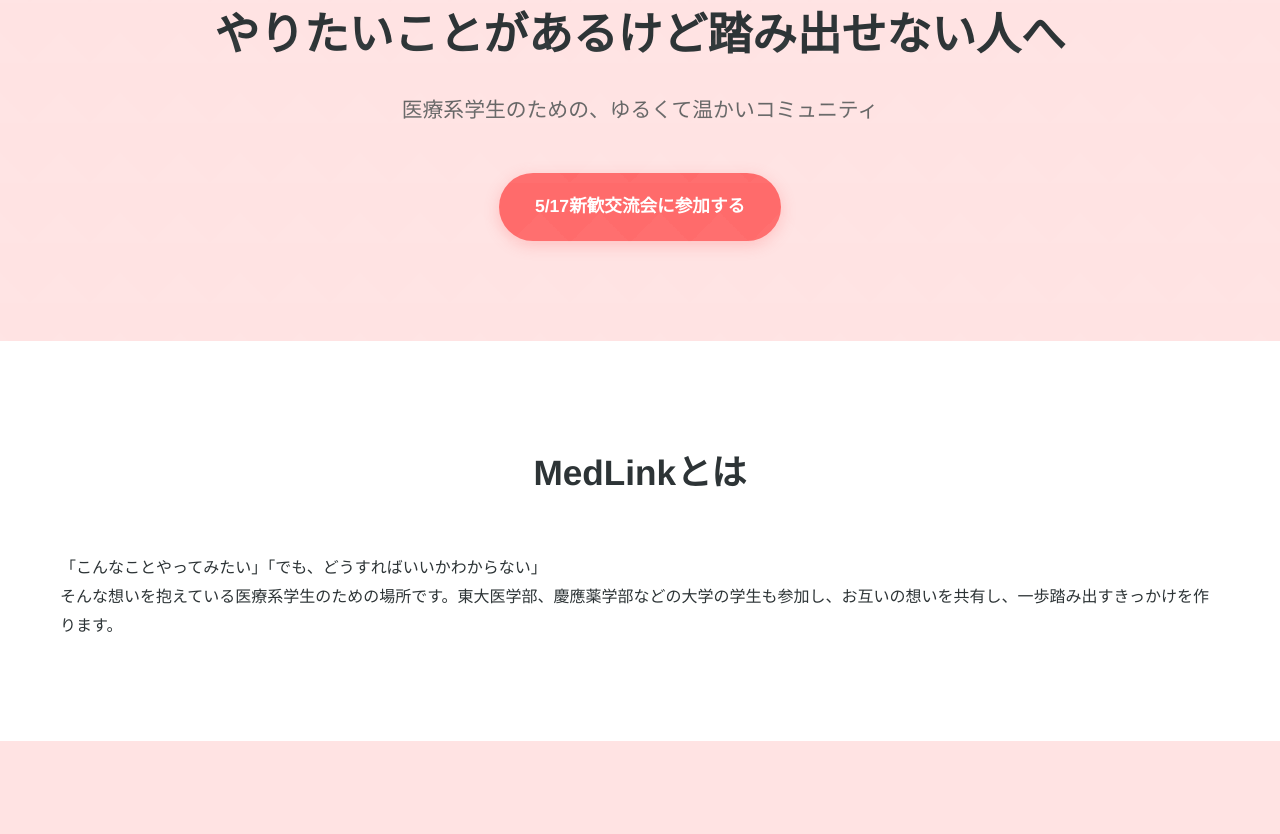
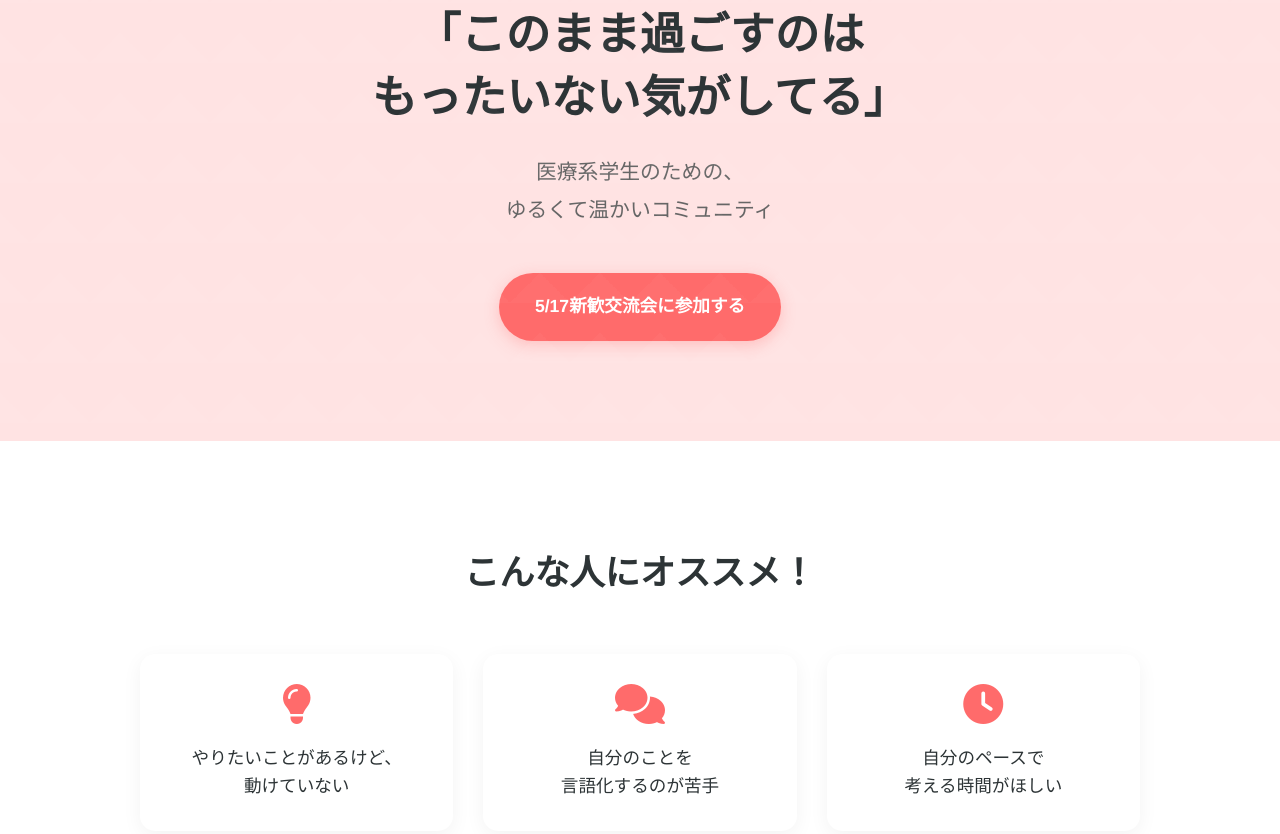
Before and after one commit to MedLink-project/MedLink-project.github.io, a plain HTML site: page index.html in a window 1280 px wide. Shown: the part 177-1011 px from the top of the page. Drawn offline with Linux system fonts and the light colour scheme.

Commit message:
Add files via upload

```diff
--- a/index.html
+++ b/index.html
@@ -20,17 +20,29 @@
 
     <section class="hero">
         <div class="container">
-            <h1>やりたいことがあるけど踏み出せない人へ</h1>
-            <p>医療系学生のための、ゆるくて温かいコミュニティ</p>
+            <h1>「このまま過ごすのは<br>もったいない気がしてる」</h1>
+            <p>医療系学生のための、<br>ゆるくて温かいコミュニティ</p>
             <a href="https://forms.gle/njTGTnRDqgRM3sAy8" class="cta-button">5/17新歓交流会に参加する</a>
         </div>
     </section>
 
     <section class="about">
         <div class="container">
-            <h2>MedLinkとは</h2>
-            <p>「こんなことやってみたい」「でも、どうすればいいかわからない」</p>
-            <p>そんな想いを抱えている医療系学生のための場所です。東大医学部、慶應薬学部などの大学の学生も参加し、お互いの想いを共有し、一歩踏み出すきっかけを作ります。</p>
+            <h2>こんな人にオススメ！</h2>
+            <div class="features">
+                <div class="feature">
+                    <i class="fas fa-lightbulb"></i>
+                    <p>やりたいことがあるけど、<br>動けていない</p>
+                </div>
+                <div class="feature">
+                    <i class="fas fa-comments"></i>
+                    <p>自分のことを<br>言語化するのが苦手</p>
+                </div>
+                <div class="feature">
+                    <i class="fas fa-clock"></i>
+                    <p>自分のペースで<br>考える時間がほしい</p>
+                </div>
+            </div>
         </div>
     </section>
 
@@ -43,7 +55,22 @@
                     <p><i class="fas fa-map-marker-alt"></i> 新宿</p>
                     <p><i class="fas fa-tag"></i> 参加費：無料</p>
                 </div>
+                <p class="event-description">初めての方大歓迎！むしろ初めての方こそ来てほしい！<br>あなたの新しい一歩を、ここで踏み出してみませんか？</p>
                 <a href="https://forms.gle/njTGTnRDqgRM3sAy8" class="cta-button">参加申し込み</a>
+            </div>
+        </div>
+    </section>
+
+    <section class="faq">
+        <div class="container">
+            <h2>よくある質問</h2>
+            <div class="faq-item">
+                <h3>他大学の学生でも参加できますか？</h3>
+                <p>もちろんです！むしろ、他大学の学生さんとの交流が、新しい視点や刺激を与えてくれるはずです。</p>
+            </div>
+            <div class="faq-item">
+                <h3>途中参加・途中退出は可能ですか？</h3>
+                <p>体調不良以外での途中参加・退出はご遠慮ください。次回の開催をお待ちしております。</p>
             </div>
         </div>
     </section>
@@ -51,7 +78,7 @@
     <footer>
         <div class="container">
             <div class="social-icons">
-                <a href="https://www.instagram.com/medlink2025?igsh=c3k0dTg4dThlamZh&utm_source=qr" class="social-icon"><i class="fab fa-instagram"></i></a>
+                <a href="#" class="social-icon"><i class="fab fa-instagram"></i></a>
                 <a href="#" class="social-icon"><i class="fab fa-x-twitter"></i></a>
             </div>
             <p>&copy; 2024 MedLink. All rights reserved.</p>
```
